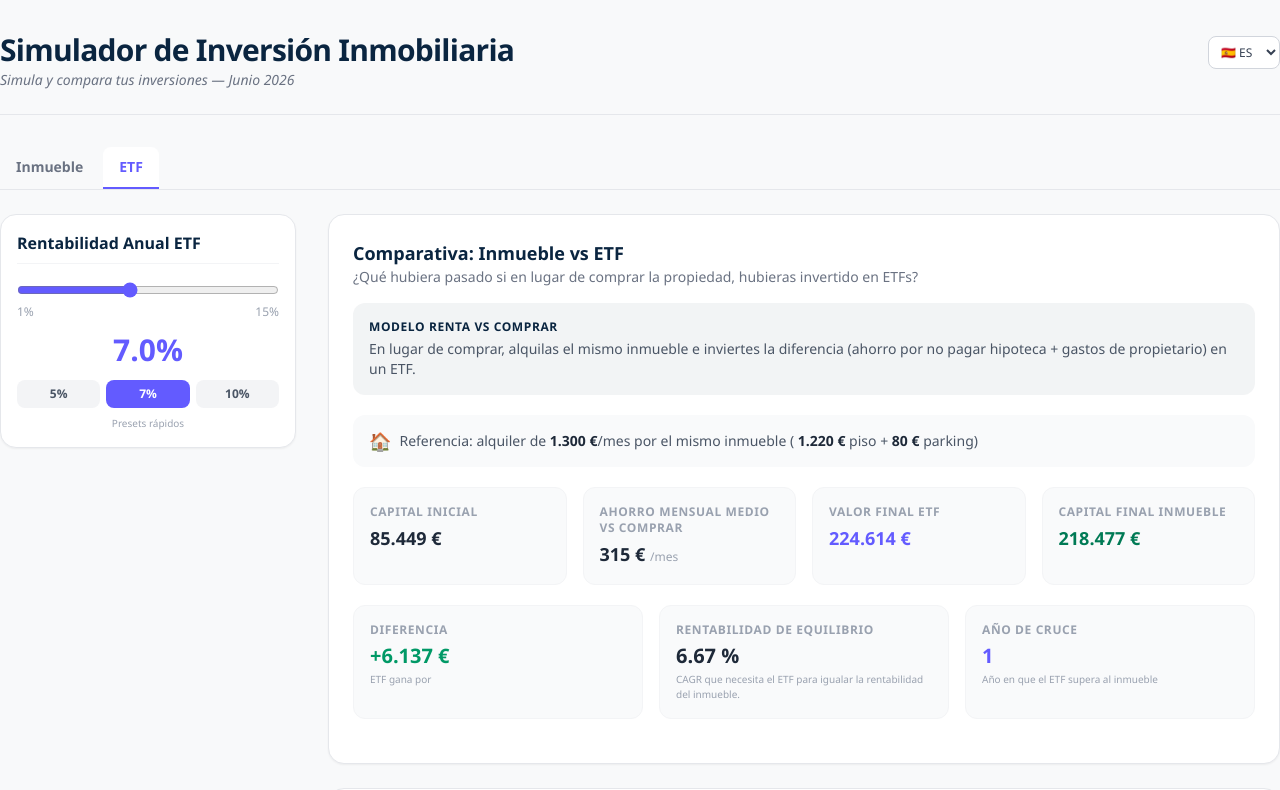
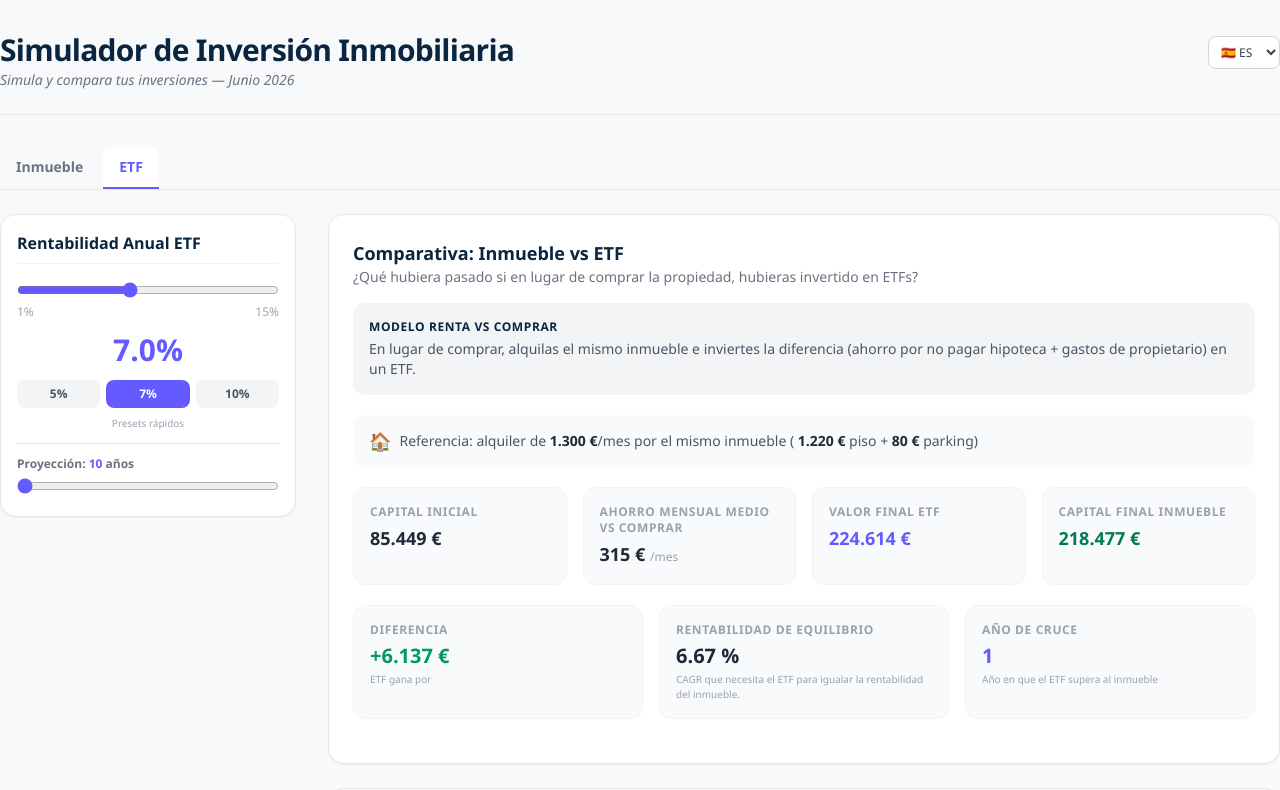
Before and after one commit to asblanco/real-state-simulator, a SvelteKit app: page /etf in a window 1280 px wide. Shown: the top 790 px of the page. Built offline with nearby package versions, Linux system fonts and the light colour scheme.

Commit message:
feat: add years slider to ETF sidebar
Comparte el mismo params.years con el dashboard.
Cambiar en una pagina se refleja en la otra.

```diff
--- a/src/routes/+layout.svelte
+++ b/src/routes/+layout.svelte
@@ -58,6 +58,13 @@
           class="flex-1 text-xs font-bold py-1.5 rounded-lg transition-colors {$etfCagr === 0.10 ? 'bg-[#635BFF] text-white' : 'bg-gray-100 text-gray-600 hover:bg-gray-200'} cursor-pointer">10%</button>
       </div>
       <p class="text-[10px] text-gray-400 text-center mt-2">Presets rápidos</p>
+
+      <div class="pt-3 mt-3 border-t border-gray-200">
+        <label class="block text-xs font-semibold text-gray-500 mb-1">{$t("slider.anos_proyeccion")} <span class="text-[#635BFF] font-bold">{$params.years}</span> {$t("slider.anos")}</label>
+        <input type="range" min="10" max="30" step="1" value={$params.years}
+          oninput={(e) => updateParam("years", parseInt(e.target.value))}
+          class="w-full accent-[#635BFF]">
+      </div>
     </aside>
     {:else}
     <aside class="bg-white p-3 rounded-2xl border border-gray-200 shadow-xs lg:col-span-1 space-y-2 lg:sticky lg:top-6 z-40 max-h-[calc(100vh-3rem)] overflow-y-auto">
```
